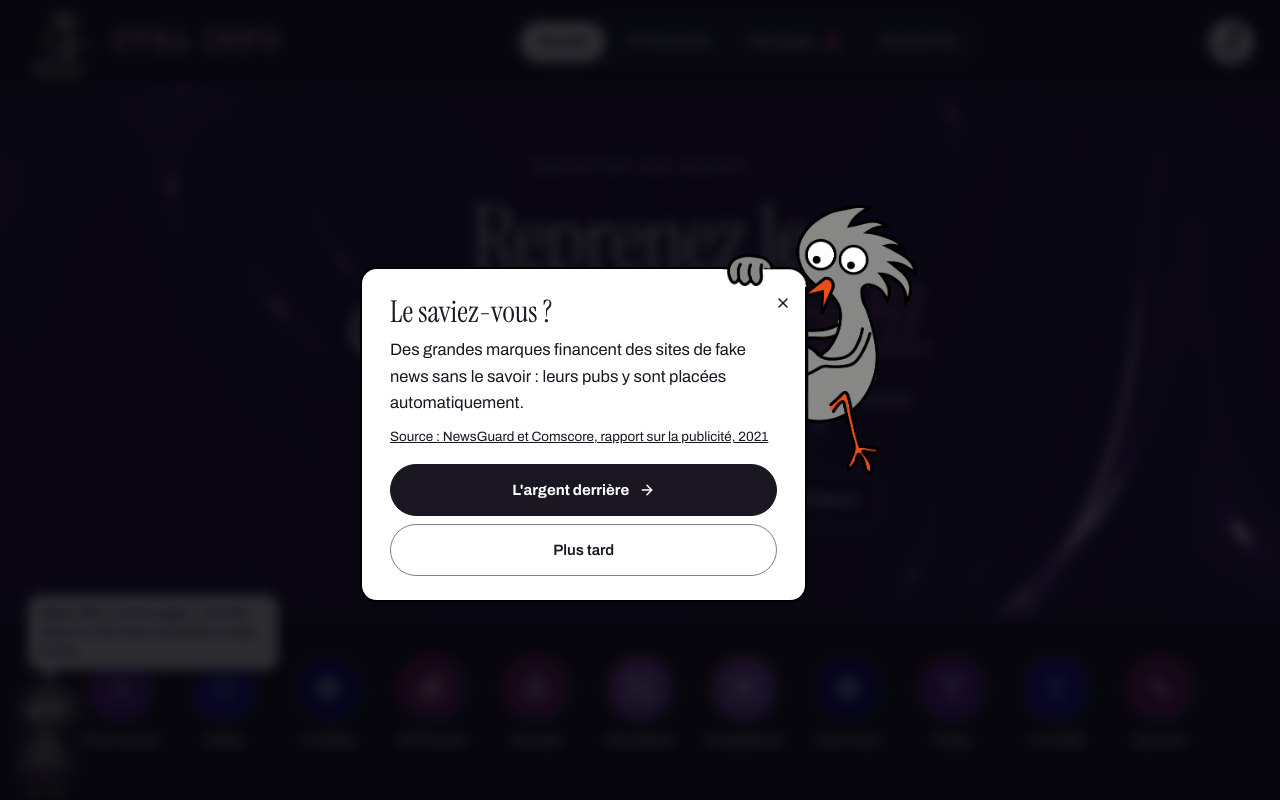
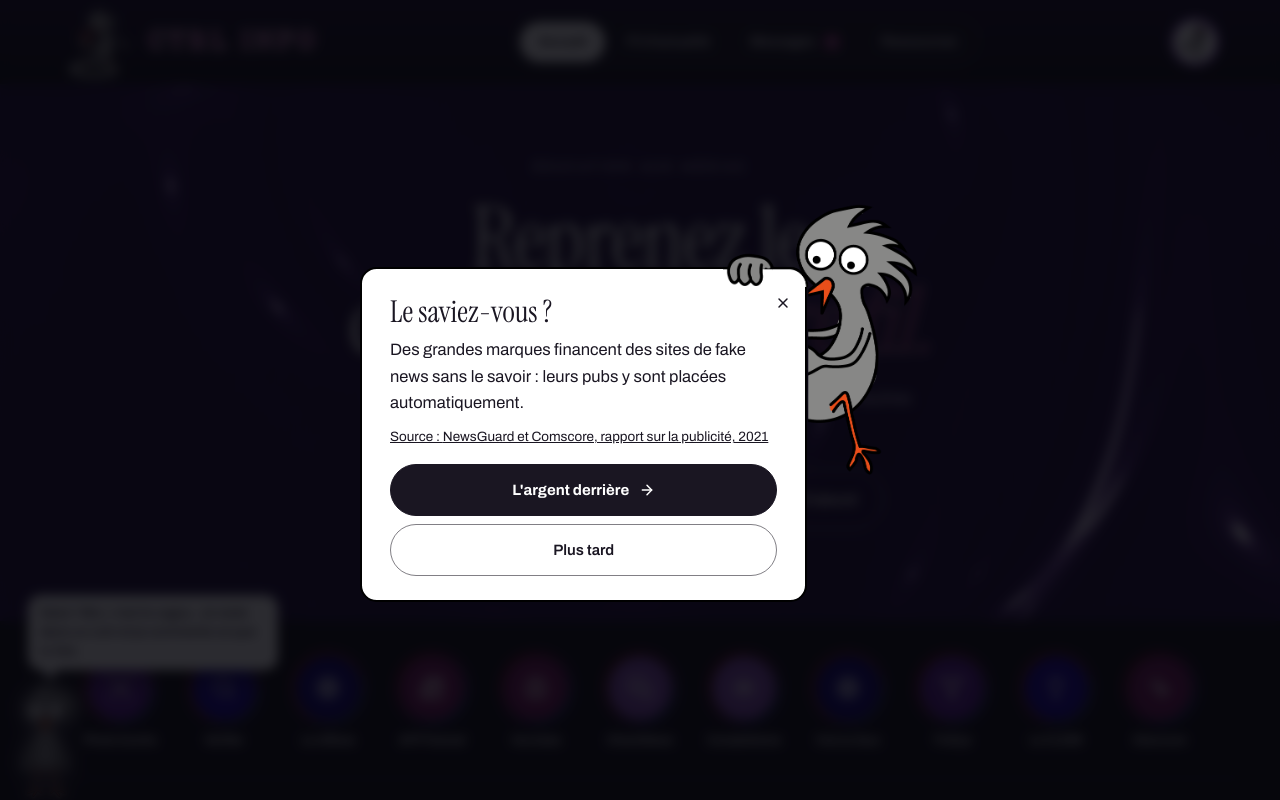
Before and after one commit to KitsuneE24/ctrlinfo-website, a React (Vite) app: page / in a window 1280 px wide. Built offline with nearby package versions, Linux system fonts and the light colour scheme.

Commit message:
[Navigation] Header centré avec léger dégradé violet

```diff
--- a/src/css/coque-et-navigation.css
+++ b/src/css/coque-et-navigation.css
@@ -16,7 +16,11 @@
     z-index: 50;
     flex-shrink: 0;
     padding-top: var(--sa-top);
-    background: var(--encre);
+    background: linear-gradient(
+      180deg,
+      color-mix(in srgb, var(--violet-bandeau) 40%, var(--encre)),
+      var(--encre)
+    );
     border-bottom: 1px solid var(--filet-1);
   }
 
@@ -36,7 +40,9 @@
     }
 
     .app-header__inner {
-      padding: 0 24px;
+      max-width: var(--content-wide);
+      margin-inline: auto;
+      padding: 0 40px;
     }
   }
 
```
